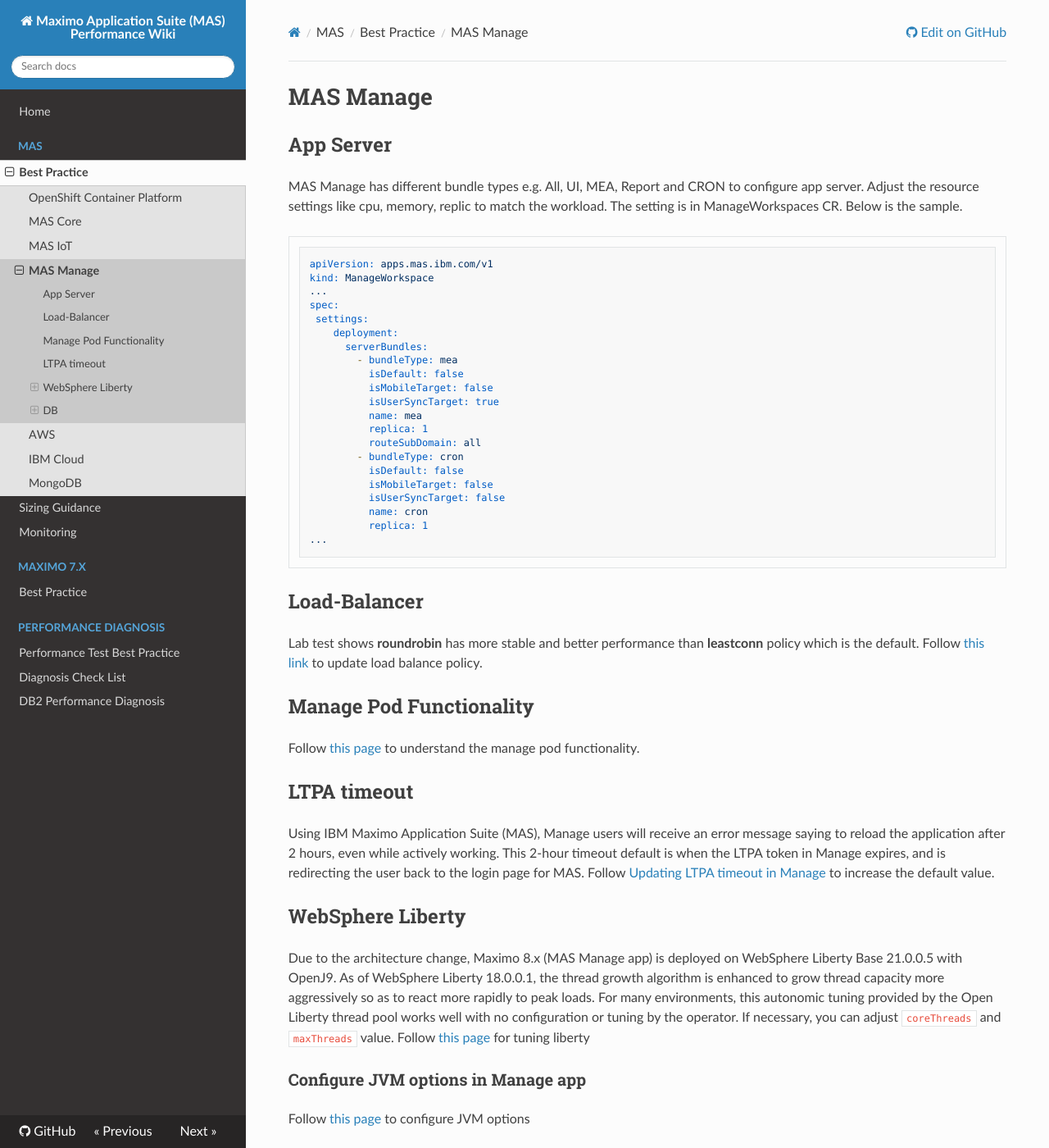
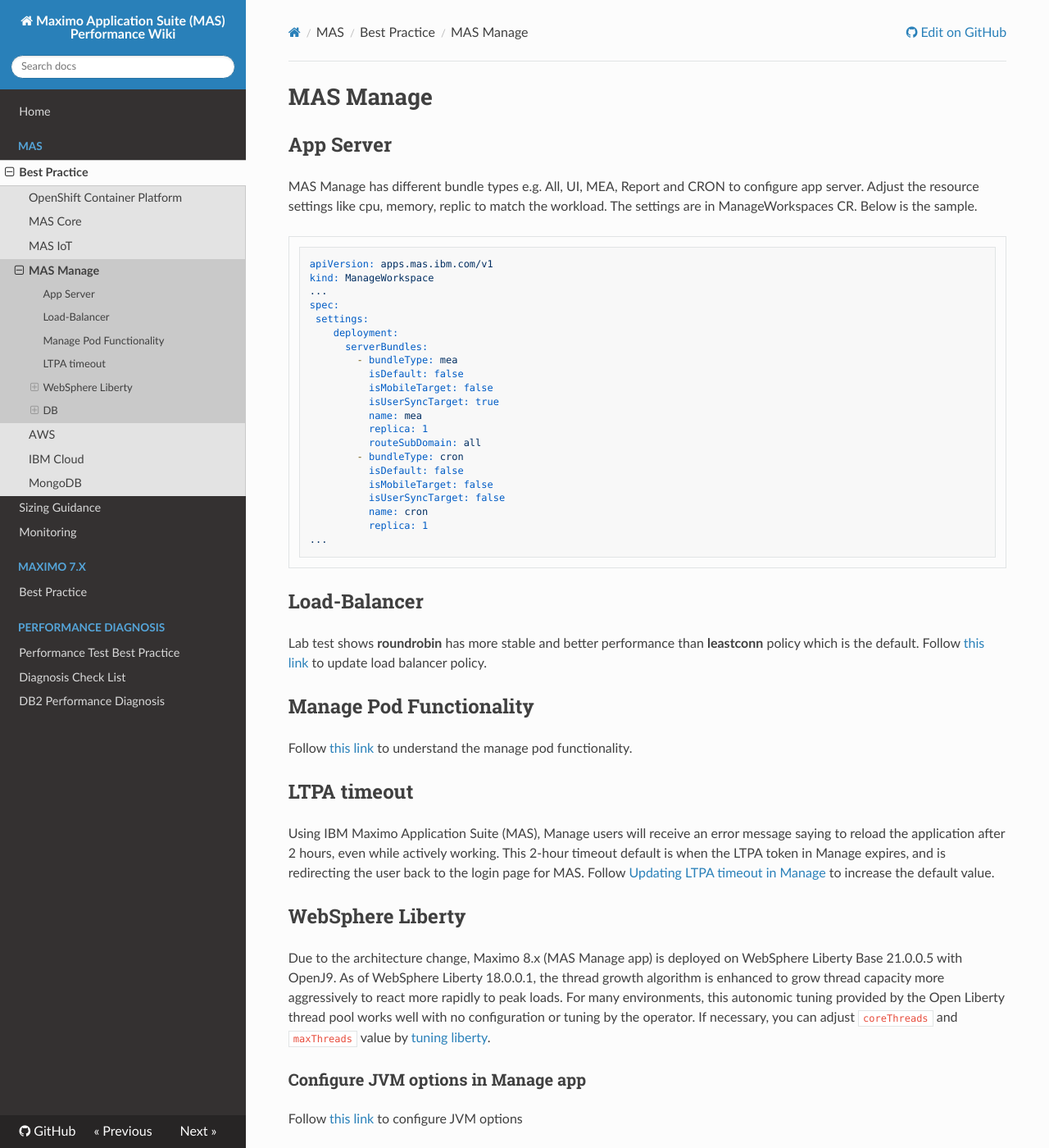
Before and after one commit to ibm-mas/mas-performance, an MkDocs documentation site: the page built from docs/mas/manage/bestpractice.md, in a window 1280 px wide and 1400 px high. Shown: the whole window at 82% size. Built offline with MkDocs 1.6.1, drawn with Linux system fonts in a browser that asks for light colours; nearby versions of some CDN libraries; some of the changed text lies outside the part shown.

Commit message:
fix typo in a few pages

````diff
--- a/docs/mas/manage/bestpractice.md
+++ b/docs/mas/manage/bestpractice.md
@@ -2,7 +2,7 @@
 
 ## App Server
 
-MAS Manage has different bundle types e.g. All, UI, MEA, Report and CRON to configure app server. Adjust the resource settings like cpu, memory, replic to match the workload. The setting is in ManageWorkspaces CR. Below is the sample.
+MAS Manage has different bundle types e.g. All, UI, MEA, Report and CRON to configure app server. Adjust the resource settings like cpu, memory, replic to match the workload. The settings are in ManageWorkspaces CR. Below is the sample.
 
 ```yaml
 apiVersion: apps.mas.ibm.com/v1
@@ -30,11 +30,11 @@
 
 ## Load-Balancer
 
-Lab test shows **roundrobin** has more stable and better performance than **leastconn** policy which is the default. Follow [this link](../ocp/bestpractice.md#load-balance-algorithm) to update load balance policy.
+Lab test shows **roundrobin** has more stable and better performance than **leastconn** policy which is the default. Follow [this link](../ocp/bestpractice.md#load-balance-algorithm) to update load balancer policy.
 
 ## Manage Pod Functionality
 
-Follow [this page](https://ibm-mas.github.io/cli/guides/mas-pods-explained/#manage-pods) to understand the manage pod functionality.
+Follow [this link](https://ibm-mas.github.io/cli/guides/mas-pods-explained/#manage-pods) to understand the manage pod functionality.
 
 ## LTPA timeout
 
@@ -42,10 +42,10 @@
 
 ## WebSphere Liberty
 
-Due to the architecture change, Maximo 8.x (MAS Manage app) is deployed on WebSphere Liberty Base 21.0.0.5 with OpenJ9. As of WebSphere Liberty 18.0.0.1, the thread growth algorithm is enhanced to grow thread capacity more aggressively so as to react more rapidly to peak loads. For many environments, this autonomic tuning provided by the Open Liberty thread pool works well with no configuration or tuning by the operator. If necessary, you can adjust `coreThreads` and `maxThreads` value. Follow [this page](https://www.ibm.com/docs/en/was-liberty/core?topic=tuning-liberty) for tuning liberty
+Due to the architecture change, Maximo 8.x (MAS Manage app) is deployed on WebSphere Liberty Base 21.0.0.5 with OpenJ9. As of WebSphere Liberty 18.0.0.1, the thread growth algorithm is enhanced to grow thread capacity more aggressively to react more rapidly to peak loads. For many environments, this autonomic tuning provided by the Open Liberty thread pool works well with no configuration or tuning by the operator. If necessary, you can adjust `coreThreads` and `maxThreads` value by [tuning liberty](https://www.ibm.com/docs/en/was-liberty/core?topic=tuning-liberty).
 
 ### Configure JVM options in Manage app
-Follow [this page](https://www.ibm.com/docs/en/maximo-manage/continuous-delivery?topic=application-configuring-jvm-options) to configure JVM options
+Follow [this link](https://www.ibm.com/docs/en/maximo-manage/continuous-delivery?topic=application-configuring-jvm-options) to configure JVM options
 
 
 ## DB
````
Also changed, not shown: other parts of docs/mas/manage/bestpractice.md (+2 -2 lines), docs/mas/aws/bestpractice.md (+2 -2 lines), docs/mas/core/bestpractice.md (+1 -1 lines), docs/mas/iot/bestpractice.md (+1 -1 lines), docs/mas/ocp/bestpractice.md (+5 -5 lines), site/index.html, site/mas/aws/bestpractice/index.html, site/mas/core/bestpractice/index.html, site/mas/ibmcloud/bestpractice/index.html, site/mas/iot/bestpractice/index.html, site/mas/manage/bestpractice/index.html, site/mas/monitoring/guidance/index.html, site/search/search_index.json, 3 other files.
